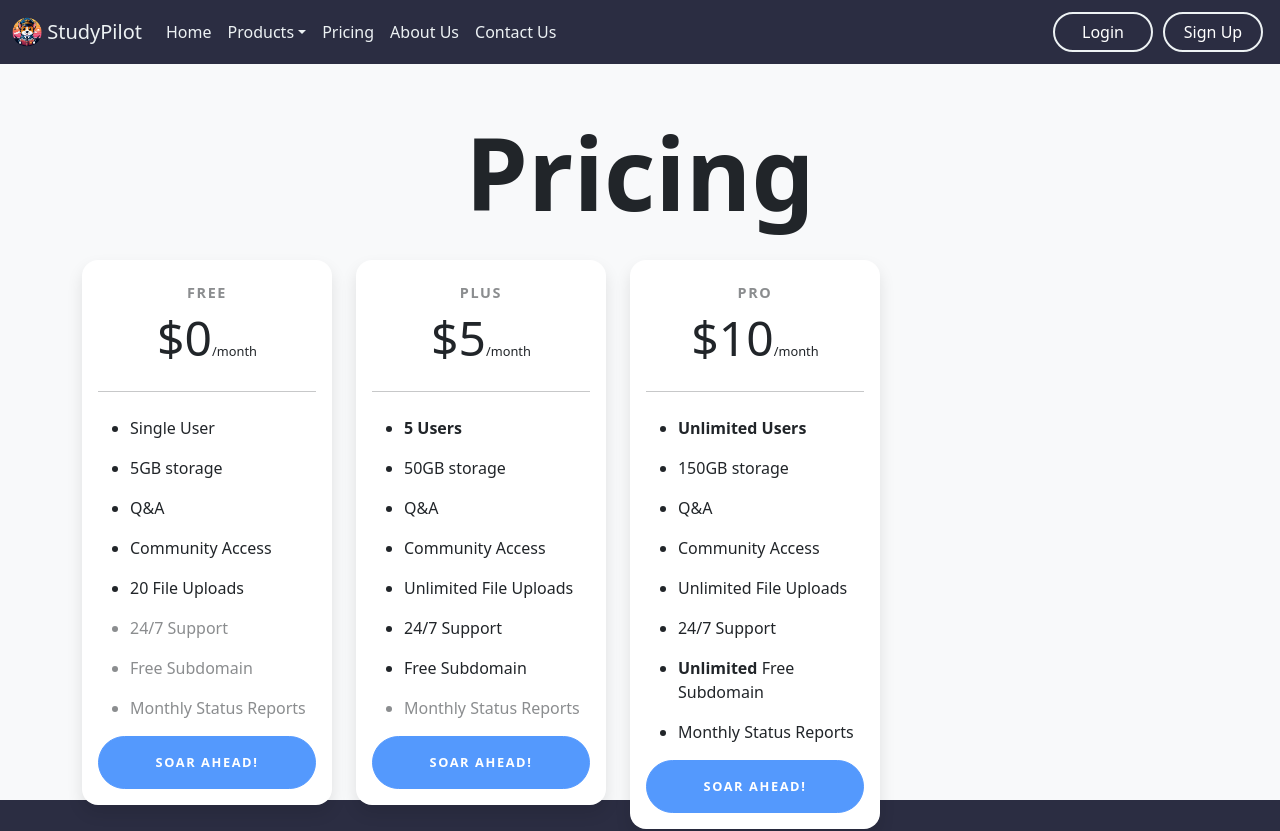
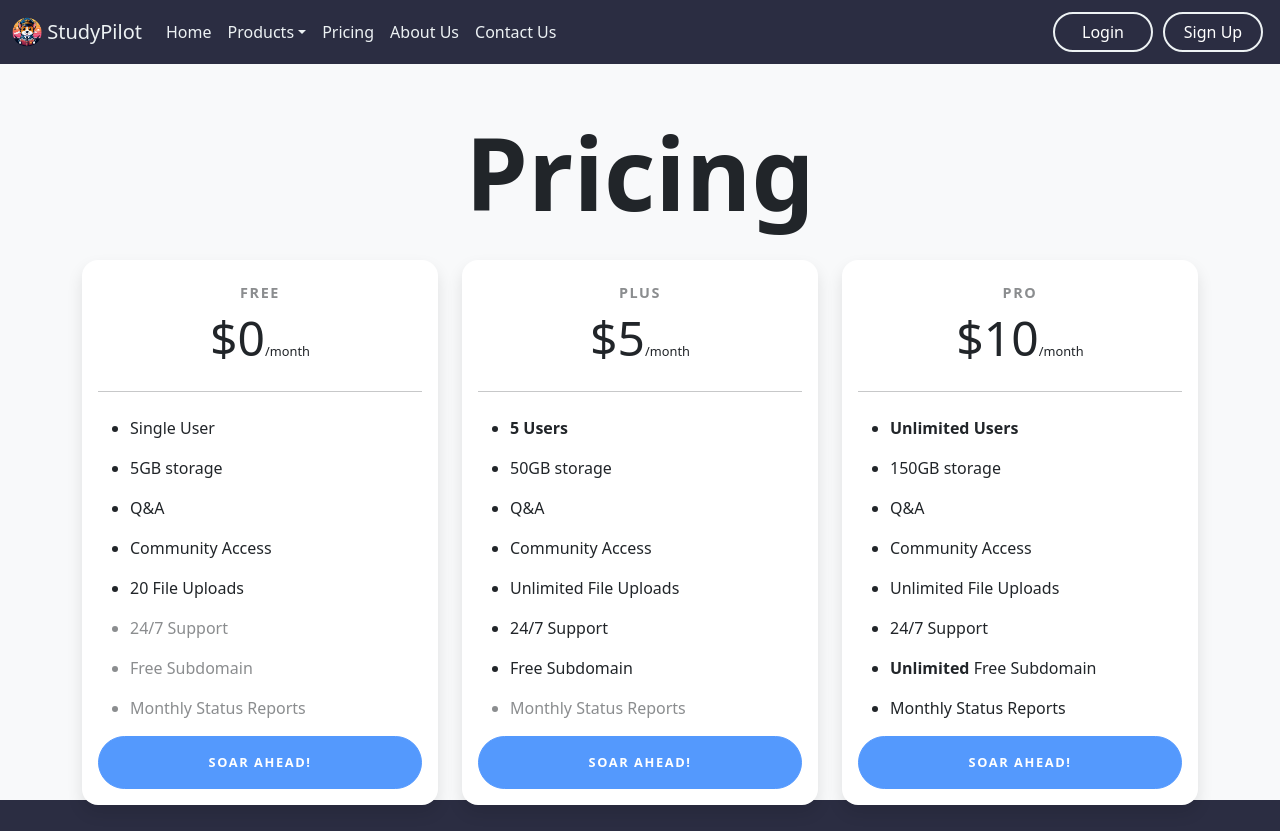
Before and after one commit to shricharanks108/studypilot, a React (Create React App) app: page /pricing in a window 1280 px wide. Shown: the top 831 px of the page. Built offline with nearby package versions, Linux system fonts and the light colour scheme.

Commit message:
Fix for pricing page alignment

```diff
--- a/src/pages/AboutPage/AboutPage.css
+++ b/src/pages/AboutPage/AboutPage.css
@@ -1,7 +1,8 @@
-.container {
+.about-page-container .container {
     display: flex;
     align-items: center;
   }
+
 
   .icon-text-container {
     display: flex;
--- a/src/pages/AboutPage/AboutPage.js
+++ b/src/pages/AboutPage/AboutPage.js
@@ -2,8 +2,9 @@ import React from 'react';
 import './AboutPage.css';
 import PeopleIcon from './people.svg';
 
-function App() {
+function AboutUs() {
   return (
+    <div className="about-page-container"> {/* Added a unique parent class */}
       <div className="container">
         <div className="icon-text-container">
           <img src={PeopleIcon} alt="People" className="icon" />
@@ -15,7 +16,8 @@ function App() {
           </div>
         </div>
       </div>
+    </div>
   );
 }
 
-export default App;
+export default AboutUs;
```
Lines whose indentation alone changed are shown as unchanged.
